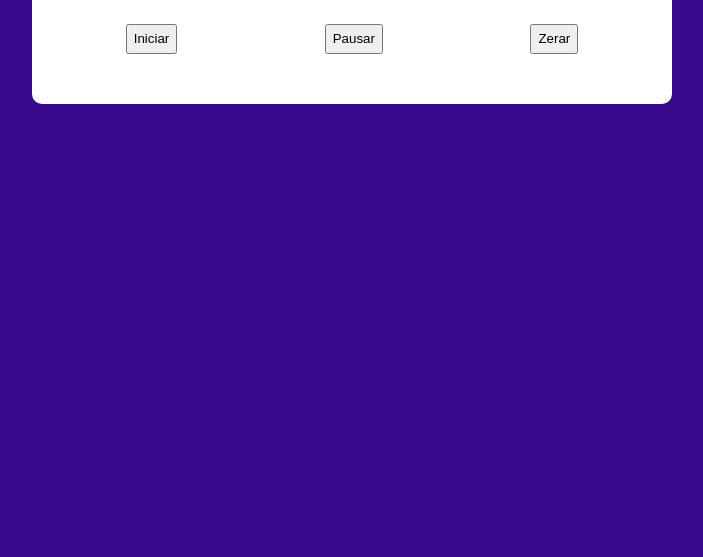
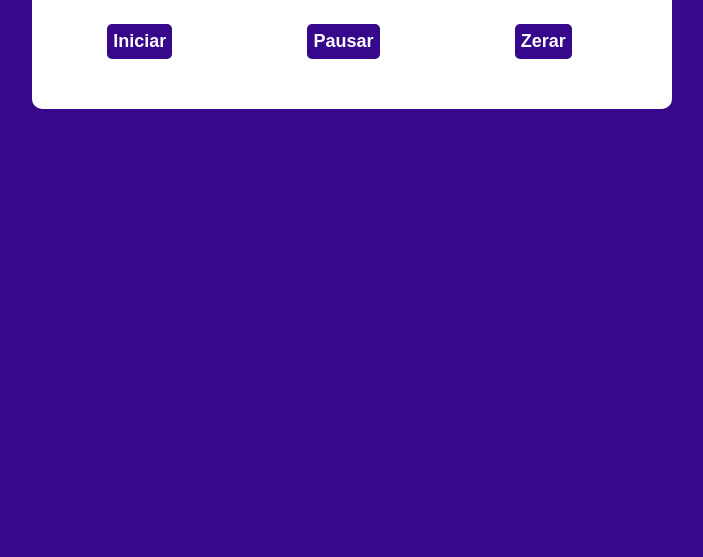
Before and after one commit to leoogalindo/Timer, a plain HTML site: page index.html in a window 1280 px wide. Shown: the part 243-800 px from the top of the page, without its empty margins (288-991 px from the left). Drawn offline with Linux system fonts and the light colour scheme.

Commit message:
Melhorias no Estilo

```diff
--- a/assets/css/style.css
+++ b/assets/css/style.css
@@ -37,11 +37,19 @@ h1{
 }
 
 .opcoes button{
-    height: 30px;
     cursor: pointer;
+    border: none;
+    background: var(--primary-color);
+    color: #fff;
+    font-size: 18px;
+    font-weight: bold;
+    height: 35px;
+    cursor: pointer;
+    margin-right: 25px;
+    border-radius: 5px;
 }
 
-form button:hover{
+button:hover{
     background: var(--primary-color-darker);
 }
 
```
Also changed, not shown: index.html (+0 -2 lines).
